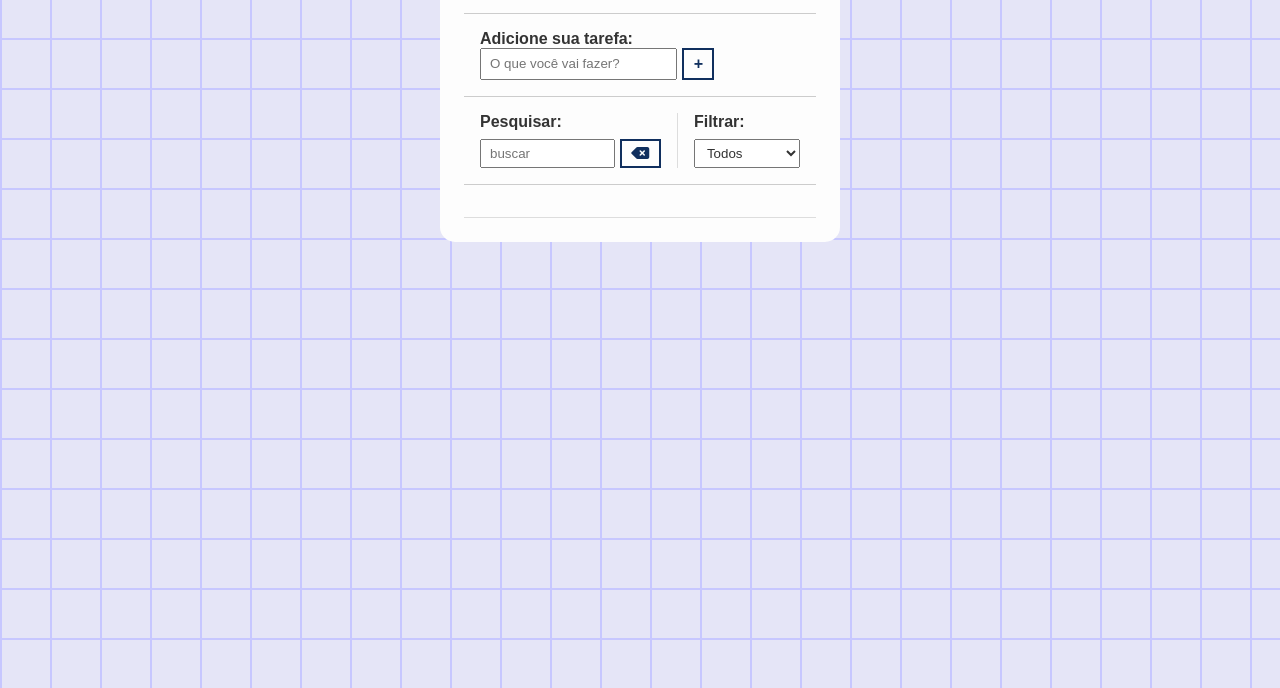
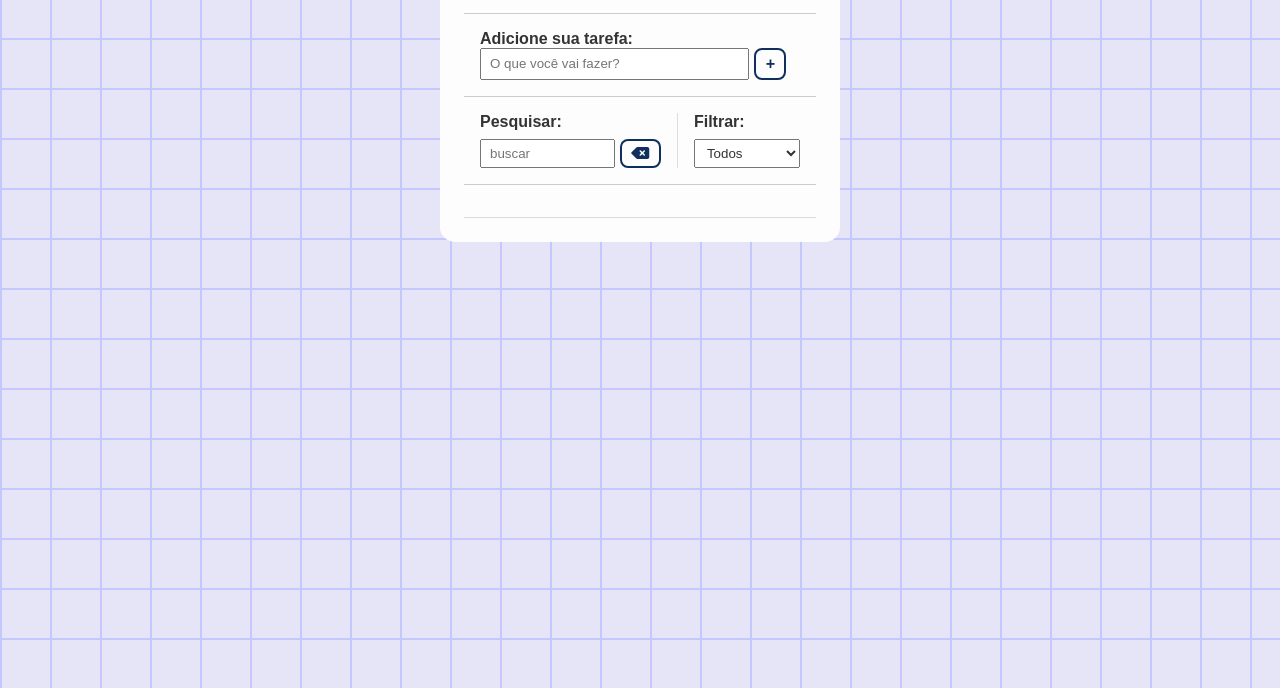
Before and after one commit to GabrielGabuu/LocalStorage_to_do_list, a plain HTML site: page index.html in a window 1280 px wide. Shown: the part 112-800 px from the top of the page. Drawn offline with Linux system fonts and the light colour scheme.

Commit message:
Update style.css

```diff
--- a/css/style.css
+++ b/css/style.css
@@ -15,10 +15,23 @@ body {
     background-size: 50px 50px;
 }
 
+#taskBtn{
+    padding:.3rem 1rem;
+
+}
+
+#taskInput {
+    padding-right: 5rem;
+}
+
+
+
+
 button {
     background-color: #FDFDFD;
     color: #102F5e;
     border: 2px solid #102F5e;
+    border-radius: .5rem;
     padding: .3rem .6rem;
     font-size: 1rem;
     cursor: pointer;
@@ -44,6 +57,7 @@ button i {
 
 input, select {
     padding: 0.25rem 0.5rem;
+
 }
 
 .hide {
```
